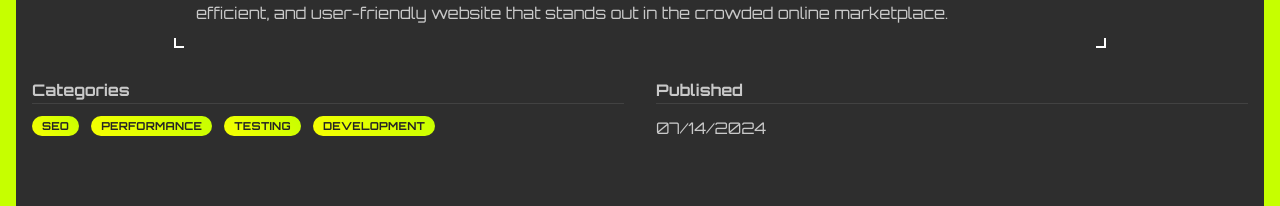
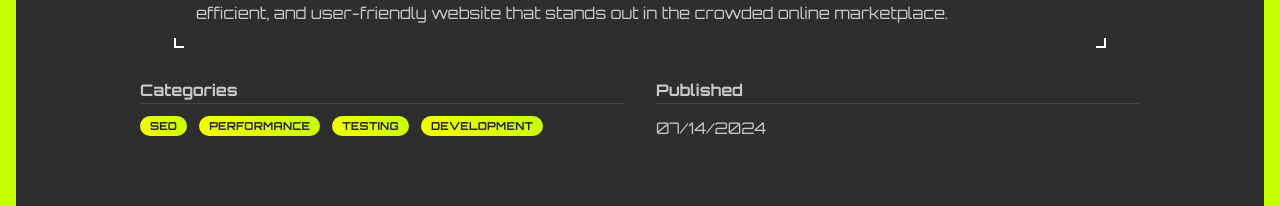
Before and after one commit to AnthonyTB/port-24, a Next.js app: page /blog/key-to-site-optimization in a window 1280 px wide. Shown: the part 2837-3043 px from the top of the page. Built offline with nearby package versions, Linux system fonts and the light colour scheme.

Commit message:
style for blogs

```diff
--- a/pages/blog/[slug].tsx
+++ b/pages/blog/[slug].tsx
@@ -81,7 +81,7 @@ export default function BlogPage({ data }) {
     <Container py={"xl"} size={"100%"}>
       {loaded && blog ? (
         <>
-          <Title fz={"h2"} ff={"Horizon Outlined"}>
+          <Title ta={"center"} maw={"1000px"} fz={"h2"} ff={"Horizon Outlined"}>
             {blog.title}
           </Title>
           {blog.content.sections.map((section, idx) => (
@@ -91,7 +91,7 @@ export default function BlogPage({ data }) {
               body={section.body}
             />
           ))}
-          <Grid gutter={"xl"}>
+          <Grid maw={"1000px"} mx={"auto"} gutter={"xl"}>
             <Grid.Col span={{ base: 6 }}>
               <Text fw={700}>Categories</Text>
               <Divider />
```
